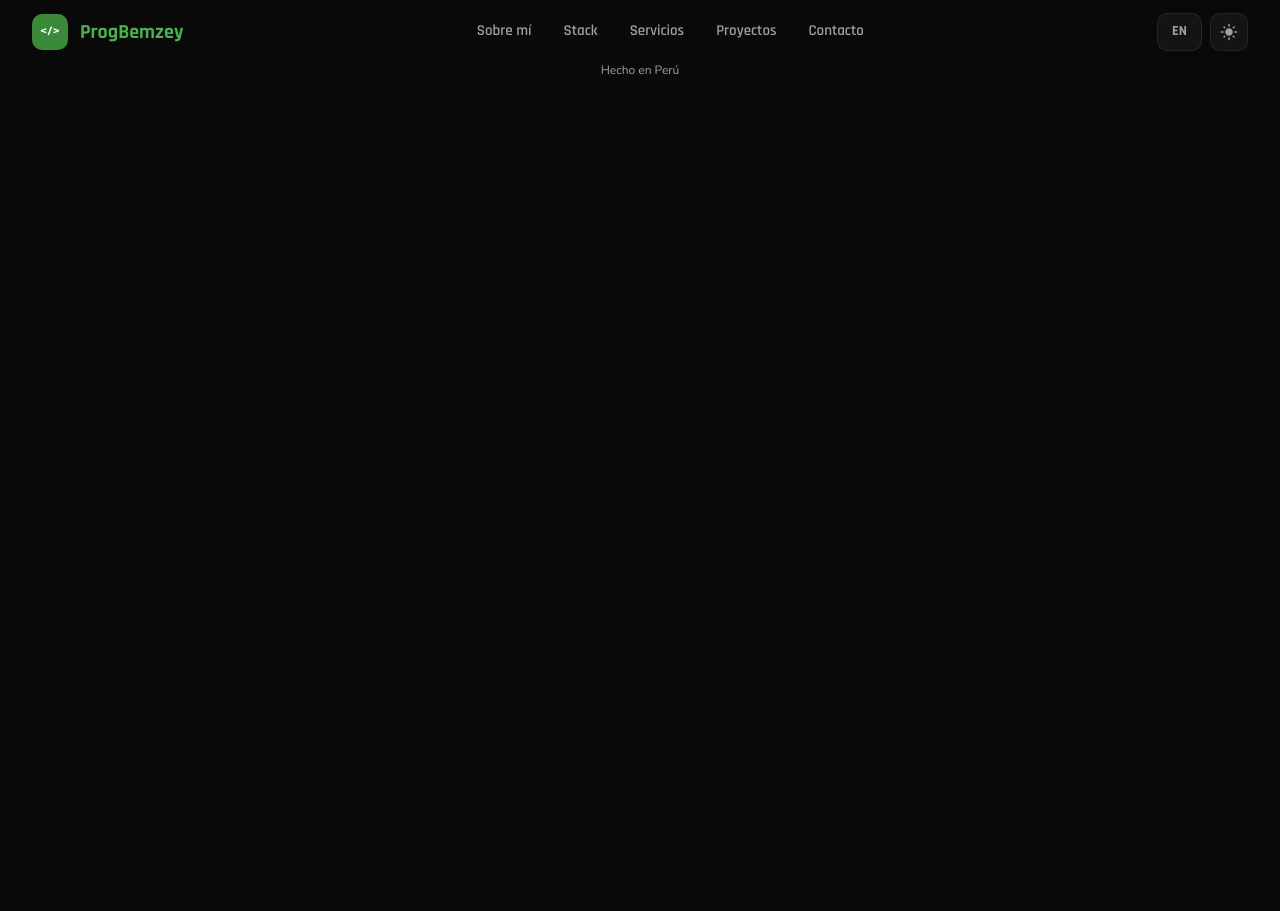
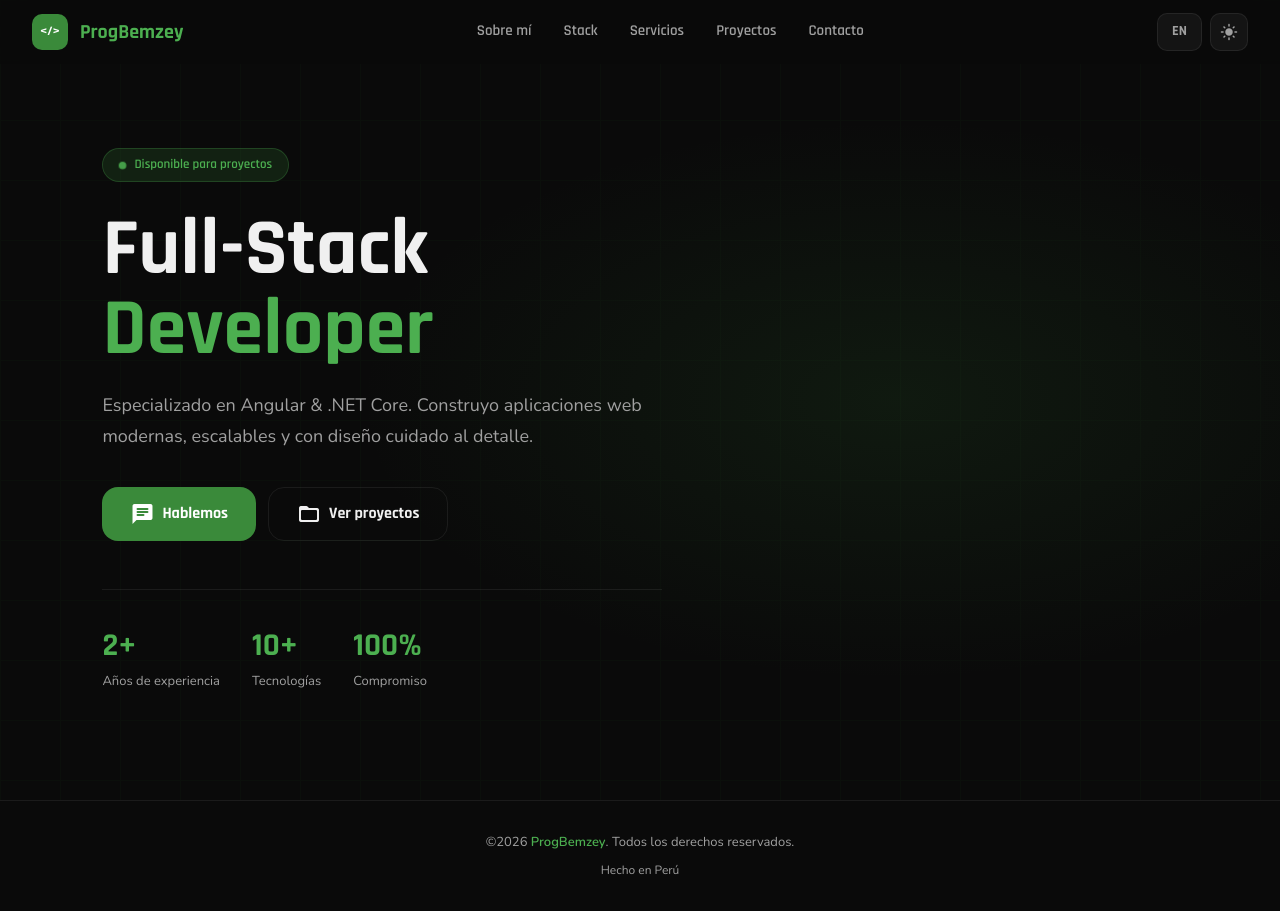
Before and after one commit to ProgBemzey/progbemzey-portfolio, an Angular app: page / in a window 1280 px wide. Before the commit the page ends 800 px from the top, so only its background shows below. Built offline with nearby package versions, Linux system fonts and the light colour scheme.

Commit message:
feat: hero component

```diff
--- a/src/app/app.component.html
+++ b/src/app/app.component.html
@@ -1,11 +1,11 @@
 <app-navbar />
 <main>
-    <!-- <app-hero />
-    <app-about />
-    <app-stack />
-    <app-services />
-    <app-projects />
-    <app-contact /> -->
+    <app-hero />
+    <!-- <app-about /> -->
+    <!-- <app-stack /> -->
+    <!-- <app-services /> -->
+    <!-- <app-projects /> -->
+    <!-- <app-contact /> -->
 </main>
 <footer>
     <p>©2026 <strong>ProgBemzey</strong>. <span>Todos los derechos reservados.</span></p>
--- a/src/app/app.component.ts
+++ b/src/app/app.component.ts
@@ -1,6 +1,6 @@
 import { Component } from '@angular/core';
 import { NavbarComponent } from "./layout/navbar/navbar.component";
-// import { HeroComponent } from "./sections/hero/hero";
+import { HeroComponent } from './sections/hero/hero.component';
 // import { AboutComponent } from "./sections/about/about";
 // import { StackComponent } from "./sections/stack/stack";
 // import { ServicesComponent } from "./sections/services/services";
@@ -12,7 +12,7 @@ import { NavbarComponent } from "./layout/navbar/navbar.component";
   standalone: true,
   imports: [
     NavbarComponent,
-    // HeroComponent,
+    HeroComponent,
     // AboutComponent,
     // StackComponent,
     // ServicesComponent,
--- /dev/null
+++ b/src/app/sections/hero/hero.component.html
@@ -0,0 +1,43 @@
+<section id="hero">
+    <div class="hero-bg"></div>
+    <div class="hero-grid"></div>
+    <div class="hero-content" [class.visible]="visible()">
+        <div class="hero-badge">
+            <span class="pulse-dot"></span>
+            {{ isSpanish() ? 'Disponible para proyectos' : 'Available for projects' }}
+        </div>
+        <h1 class="hero-title">
+            Full-Stack<br />
+            <span class="accent">Developer</span>
+        </h1>
+        <p class="hero-sub">
+            {{ isSpanish() ? 'Especializado en Angular & .NET Core. Construyo aplicaciones web modernas, escalables y con diseño cuidado al detalle.'
+                : 'Specialized in Angular & .NET Core. I build modern, scalable web applications with attention to detail.'
+            }}
+        </p>
+        <div class="hero-ctas">
+            <button class="btn-primary" (click)="scrollTo('contact')">
+                <span class="material-icons-round">chat</span>
+                {{ isSpanish() ? 'Hablemos' : "Let's talk" }}
+            </button>
+            <button class="btn-outline" (click)="scrollTo('projects')">
+                <span class="material-icons-round">folder_open</span>
+                {{ isSpanish() ? 'Ver proyectos' : 'View projects' }}
+            </button>
+        </div>
+        <div class="hero-stats">
+            <div class="stat-item">
+                <h3>2+</h3>
+                <p>{{ isSpanish() ? 'Años de experiencia' : 'Years of experience' }}</p>
+            </div>
+            <div class="stat-item">
+                <h3>10+</h3>
+                <p>{{ isSpanish() ? 'Tecnologías' : 'Technologies' }}</p>
+            </div>
+            <div class="stat-item">
+                <h3>100%</h3>
+                <p>{{ isSpanish() ? 'Compromiso' : 'Commitment' }}</p>
+            </div>
+        </div>
+    </div>
+</section>
--- /dev/null
+++ b/src/app/sections/hero/hero.component.scss
@@ -0,0 +1,136 @@
+section {
+    min-height: 100vh;
+    display: flex;
+    align-items: center;
+    padding: 100px 8% 60px;
+    position: relative;
+    overflow: hidden;
+}
+
+.hero-bg {
+    position: absolute;
+    inset: 0;
+    pointer-events: none;
+    background: radial-gradient(ellipse 60% 50% at 70% 50%,
+            rgba(58, 138, 58, 0.12) 0%,
+            transparent 70%);
+}
+
+.hero-grid {
+    position: absolute;
+    inset: 0;
+    pointer-events: none;
+    opacity: 0.035;
+    background-image:
+        linear-gradient(var(--green) 1px, transparent 1px),
+        linear-gradient(90deg, var(--green) 1px, transparent 1px);
+    background-size: 60px 60px;
+}
+
+.hero-content {
+    max-width: 700px;
+    position: relative;
+    z-index: 1;
+    opacity: 0;
+    transform: translateY(28px);
+    transition: opacity 0.7s ease, transform 0.7s ease;
+
+    &.visible {
+        opacity: 1;
+        transform: translateY(0);
+    }
+}
+
+.hero-badge {
+    display: inline-flex;
+    align-items: center;
+    gap: 8px;
+    background: var(--green-glow);
+    border: 1px solid var(--green-border);
+    padding: 6px 16px;
+    border-radius: 50px;
+    margin-bottom: 28px;
+    font-size: 13px;
+    font-weight: 600;
+    color: var(--green-light);
+    font-family: 'Rajdhani', sans-serif;
+}
+
+.pulse-dot {
+    width: 7px;
+    height: 7px;
+    background: var(--green-light);
+    border-radius: 50%;
+    animation: pulse 2s infinite;
+}
+
+@keyframes pulse {
+
+    0%,
+    100% {
+        opacity: 1;
+        transform: scale(1);
+    }
+
+    50% {
+        opacity: 0.5;
+        transform: scale(1.4);
+    }
+}
+
+.hero-title {
+    font-size: clamp(48px, 7vw, 80px);
+    font-weight: 700;
+    line-height: 1.0;
+    margin-bottom: 20px;
+
+    .accent {
+        color: var(--green-light);
+    }
+}
+
+.hero-sub {
+    font-size: 18px;
+    color: var(--text2);
+    line-height: 1.7;
+    margin-bottom: 36px;
+    max-width: 560px;
+}
+
+.hero-ctas {
+    display: flex;
+    gap: 12px;
+    flex-wrap: wrap;
+}
+
+.hero-stats {
+    display: flex;
+    gap: 32px;
+    margin-top: 48px;
+    padding-top: 32px;
+    border-top: 1px solid var(--border);
+
+    .stat-item {
+        h3 {
+            font-size: 32px;
+            font-weight: 700;
+            color: var(--green-light);
+        }
+
+        p {
+            font-size: 13px;
+            color: var(--text2);
+            margin-top: 2px;
+        }
+    }
+}
+
+@media (max-width: 768px) {
+    section {
+        padding: 100px 20px 60px;
+    }
+
+    .hero-stats {
+        gap: 20px;
+    }
+}
--- /dev/null
+++ b/src/app/sections/hero/hero.component.ts
@@ -0,0 +1,22 @@
+import { Component, inject, OnInit, signal } from '@angular/core';
+import { LanguageService } from '../../core/services/language';
+
+@Component({
+  selector: 'app-hero',
+  standalone: true,
+  templateUrl: './hero.component.html',
+  styleUrl: './hero.component.scss'
+})
+export class HeroComponent implements OnInit {
+  langService = inject(LanguageService);
+  isSpanish = this.langService.lang;
+  visible = signal(false);
+
+  ngOnInit() {
+    setTimeout(() => this.visible.set(true), 100);
+  }
+
+  scrollTo(target: string) {
+    document.getElementById(target)?.scrollIntoView({ behavior: 'smooth' });
+  }
+}
--- a/src/app/sections/hero/hero.html
+++ /dev/null
@@ -1 +0,0 @@
-<p>hero works!</p>
```
Also changed, not shown: src/app/sections/hero/hero.ts (deleted, +0 -11 lines), src/app/sections/hero/hero.scss (deleted).
